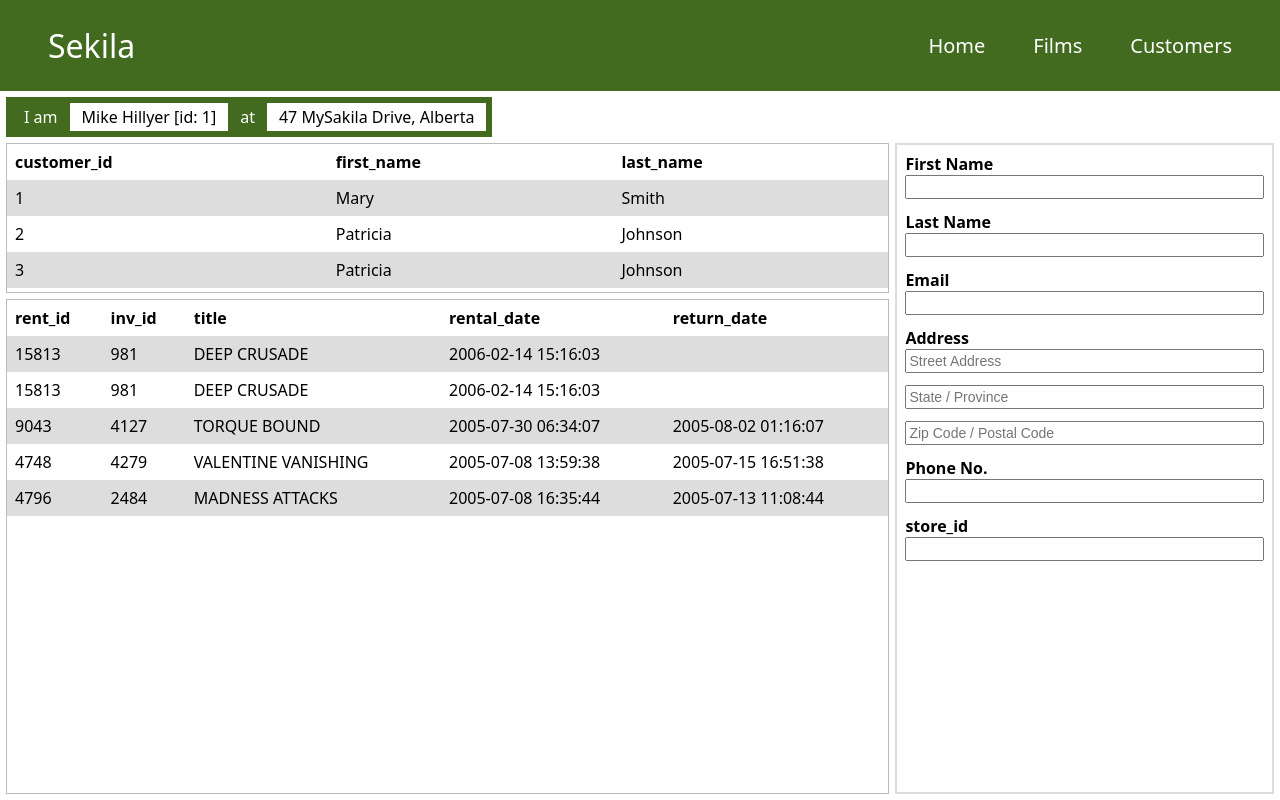
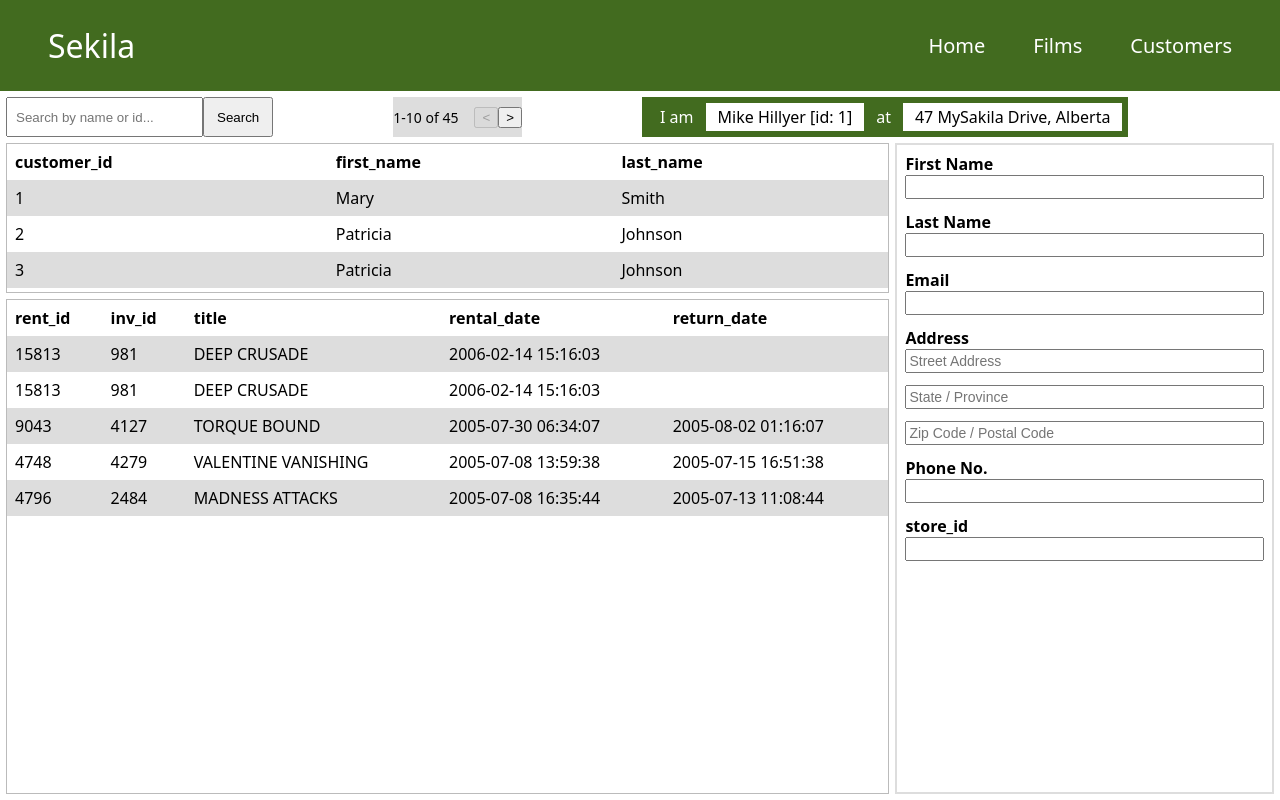
Before and after one commit to CapuchinoGaming/sakila_frontend, a React (Vite) app in the folder my-website/: page / in a window 1280 px wide. Built offline with nearby package versions, Linux system fonts and the light colour scheme.

Commit message:
feat(line-container): add search bar and pagination
Add SearchBar to LineContainer.
Add PaginationControls to LineContainer.

```diff
--- a/my-website/src/components/LineContainer.jsx
+++ b/my-website/src/components/LineContainer.jsx
@@ -1,8 +1,21 @@
+import { useState } from "react";
+
 import Session from "./Session";
+import SearchBar from "./SearchBar";
+import PaginationControls from "./PaginationControls";
 
 function LineContainer() {
+    const [currentPage, setCurrentPage] = useState(1);
+
     return (
         <div className="line-container">
+            <SearchBar/>
+            <PaginationControls
+                totalItems={45}
+                itemsPerPage={10}
+                page={currentPage}
+                setCurrentPage={setCurrentPage}
+            />
             <Session/>
         </div>
     )
--- /dev/null
+++ b/my-website/src/components/PaginationControls.jsx
@@ -0,0 +1,42 @@
+function PaginationControls({ totalItems, itemsPerPage, page, setCurrentPage }) {
+    // Calculate pagination
+    const totalPages = Math.ceil(totalItems / itemsPerPage);
+    const start = (page - 1) * itemsPerPage + 1;
+    const end = Math.min(page * itemsPerPage, totalItems);
+
+    return (
+        <div style={styles.container}>
+            <span>
+            {start}-{end} of {totalItems}
+            </span>
+
+            <div>
+                <button
+                    onClick={() => setCurrentPage(page - 1)}
+                    disabled={page === 1}
+                    >
+                    {"<"}
+                </button>
+
+                <button
+                    onClick={() => setCurrentPage(page + 1)}
+                    disabled={page === totalPages}
+                    >
+                    {">"}
+                </button>
+            </div>
+        </div>
+    );
+}
+
+const styles = {
+    container: {
+        display: "flex",
+        alignItems: "center",
+        gap: "16px",
+        fontSize: "14px",
+        backgroundColor: "#dddddd",
+    },
+};
+
+export default PaginationControls;
--- /dev/null
+++ b/my-website/src/components/SearchBar.jsx
@@ -0,0 +1,28 @@
+import { useState } from "react";
+
+function SearchBar() {
+    const [query, setQuery] = useState("");     // This is the query stored in a state
+
+    // This event activates when the "search" button is pressed
+    const handleSubmit = (e) => {
+        e.preventDefault();                     // prevents page reload
+        console.log("Searching for:", query);
+    };
+
+    return (
+        <form onSubmit={handleSubmit} style={{ display: "flex" }}>
+            <input
+                type="text"
+                value={query}
+                onChange={(e) => setQuery(e.target.value)}
+                placeholder="Search by name or id..."
+                style={{ flex: 1, padding: "8px" }}
+            />
+            <button type="submit" style={{ padding: "8px 12px" }}>
+                Search
+            </button>
+        </form>
+    )
+}
+
+export default SearchBar;
--- a/my-website/src/index.css
+++ b/my-website/src/index.css
@@ -38,13 +38,10 @@ nav .bar .links {
 .line-container {
   position: relative;
   display: flex;
-  gap: 6px;
+  gap: 120px;
 
   margin: 6px 6px 6px 6px;
   width: fit-content;
-
-  color: white;
-  background-color: white;
 }
 .session {
   display: flex;
```
